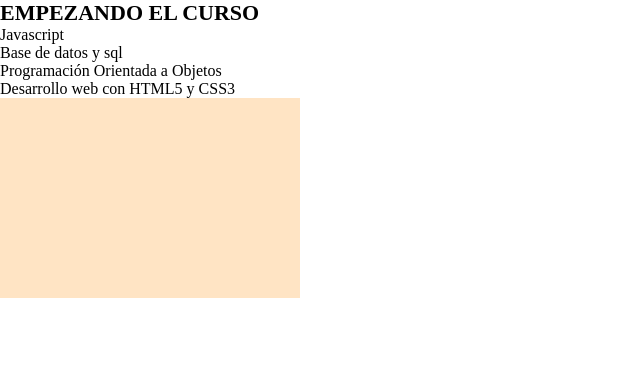
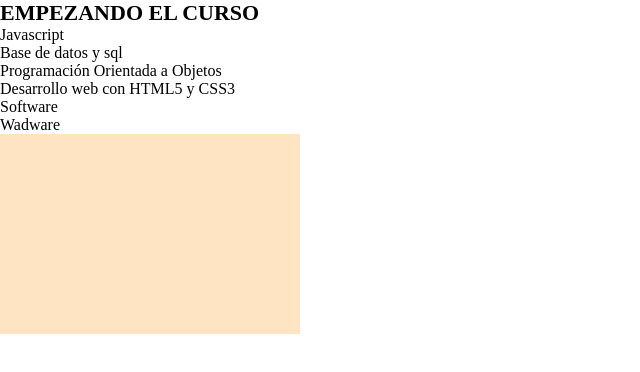
Before and after one commit to elpintik/alura-git, a plain HTML site: page index.html in a window 1280 px wide. Shown: the whole page, without its empty margins (0-640 px from the left). Drawn offline with Linux system fonts and the light colour scheme.

```diff
--- a/index.html
+++ b/index.html
@@ -14,6 +14,8 @@
         <li>Base de datos y sql</li>
         <li>Programación Orientada a Objetos</li>
         <li>Desarrollo web con HTML5 y CSS3</li>
+        <li>Software</li>
+        <li>Wadware</li>
     </ul>
     <section>
 
```
